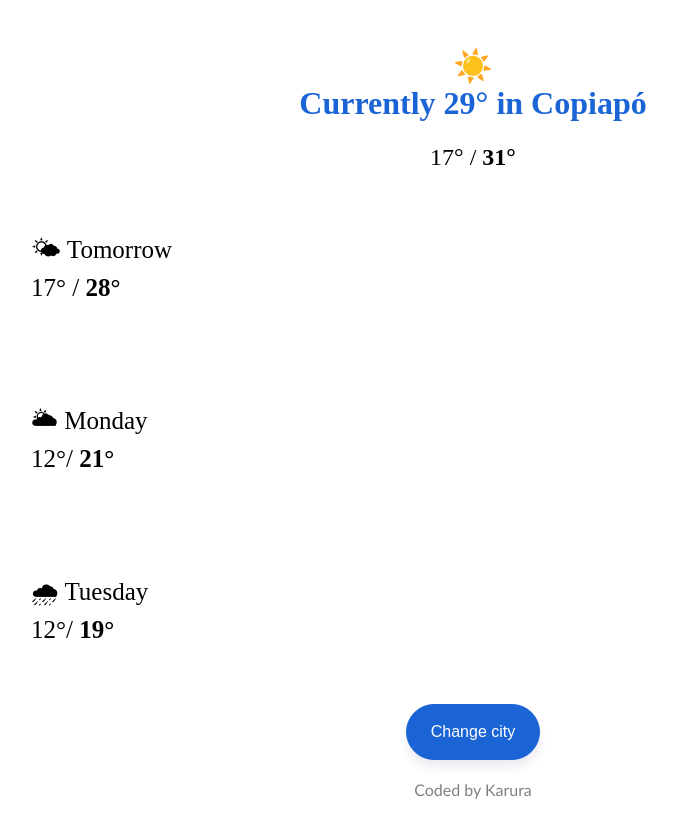
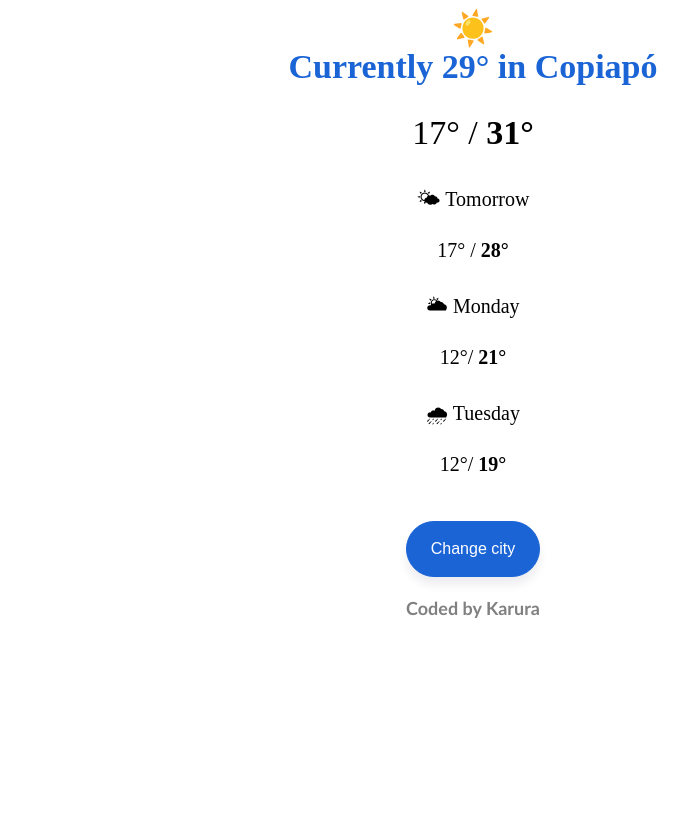
Before and after one commit to karla1207/shecodesBasic, a plain HTML site: page weather homework.html in a window 1280 px wide. Shown: the whole page, without its empty margins (167-855 px from the left). Drawn offline with Linux system fonts and the light colour scheme.

Commit message:
finalizado

```diff
--- a/weather homework.html
+++ b/weather homework.html
@@ -7,30 +7,46 @@
     <title>weather homework</title>
     <style>
 
+
         .font-size{
-            font-size:25px;
+            font-size:20px;
+
+        }
+
+        section:hover{
+            background-color: bisque ;
 
         }
 
         h1{
             color:#1a64d6;
-        }
-        section:hover{
-            background-color: bisque;
+            font-size: 34px;
+            display: block;
+            margin:0 ;
         }
 
         section{
-            margin:20px 150px;
-            padding: 40px;
-            border-radius: 8px;
+            display: block;
+            text-align: center;
+            margin: 0 auto;
+            margin-left: 80px;
+            margin-right: 80px;
+            padding: 5px;
+            border-radius: 10px;
+            transition: all 200ms ease-in-out;
+
         }
+
         .centrar{
             text-align: center;
         }
-        p{
+
+        h3{
+            font-size: 18px;
             color:grey;
             font-family:'Gill Sans', 'Gill Sans MT', Calibri, 'Trebuchet MS', sans-serif;
         }
+
         button{
             display: block;
             background: #1a64d6;
@@ -46,6 +62,7 @@
             border: 1px solid #1a64d6;
 
         }
+
         button:hover{
             background-color: #fff;
             color:#1a64d6;
@@ -54,11 +71,15 @@
         .negrita{
             font-weight: 100;
         }
+
+        h2{
+            font-size: 34px;
+        }
+
     </style>
     <body>
-        <img href="https://cdn.onlinewebfonts.com/svg/img_249190.png">
         <h1 class="centrar">
-      ☀️
+         ☀️
       <br>
 
             Currently 29° in Copiapó
@@ -77,22 +98,24 @@
            🌤
            Tomorrow
           <br>
-          17° /
-          <strong >28°</strong>
+         <p>17° /
+          <strong >28°</strong> </p>
         </section>
 
-        <section class="font-size"  class="centrar">
-            🌥 Monday
+        <section  class="font-size"  class="centrar">
+            🌥
+            Monday
             <br>
-            12°/
-            <strong>21°</strong>
+         <p> 12°/
+            <strong>21°</strong></p>
         </section>
 
-        <section class="font-size"  class="centrar">
-            🌧 Tuesday
+        <section  class="font-size"  class="centrar">
+            🌧
+            Tuesday
             <br>
-            12°/
-            <strong>19°</strong>
+         <p> 12°/
+            <strong>19°</strong></p>
         </section>
 
         <div class="centrar">
@@ -101,8 +124,8 @@
             </button>
         </div>
 
-        <p class="centrar">
+        <h3 class="centrar">
             Coded by Karura
-        </p>
+        </h3>
     </body>
     </html>
```
